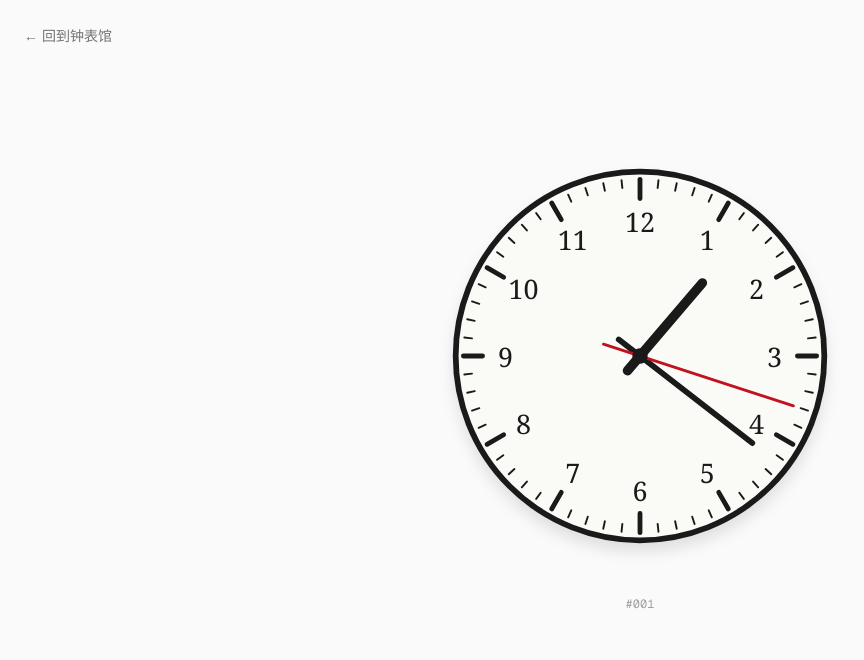
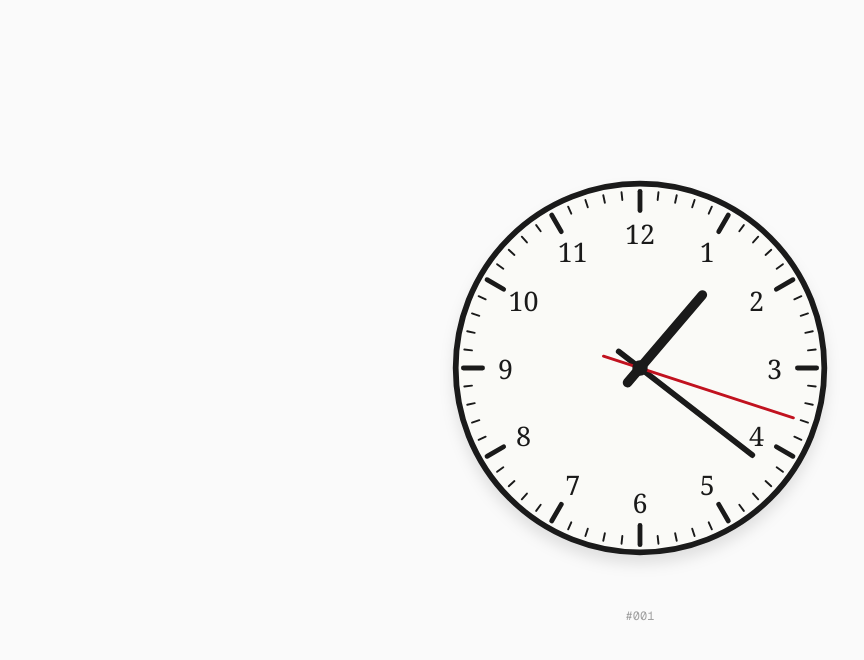
Before and after one commit to qing4132/clocks, a Next.js app: page /clocks/classic-round in a window 1280 px wide. Shown: the top 660 px of the page, without its empty margins (0-864 px from the left). Built offline with nearby package versions, Linux system fonts and the light colour scheme.

Commit message:
refactor: 详情页去掉返回链接，靠浏览器后退

```diff
--- a/src/app/clocks/[slug]/page.tsx
+++ b/src/app/clocks/[slug]/page.tsx
@@ -1,4 +1,3 @@
-import Link from "next/link";
 import { notFound } from "next/navigation";
 import { clocks, getClock } from "@/clocks/registry";
 
@@ -20,16 +19,7 @@
 
   return (
     <main className="min-h-screen bg-neutral-50 text-neutral-900 flex flex-col">
-      <nav className="px-6 py-6">
-        <Link
-          href="/"
-          className="text-sm text-neutral-500 hover:text-neutral-900 transition"
-        >
-          ← 回到钟表馆
-        </Link>
-      </nav>
-
-      <div className="flex-1 flex flex-col items-center justify-center px-6 pb-24">
+      <div className="flex-1 flex flex-col items-center justify-center px-6 py-24">
         <Component />
         <div className="mt-12 font-mono text-xs text-neutral-400 tabular-nums">
           #{String(idx + 1).padStart(3, "0")}
```
